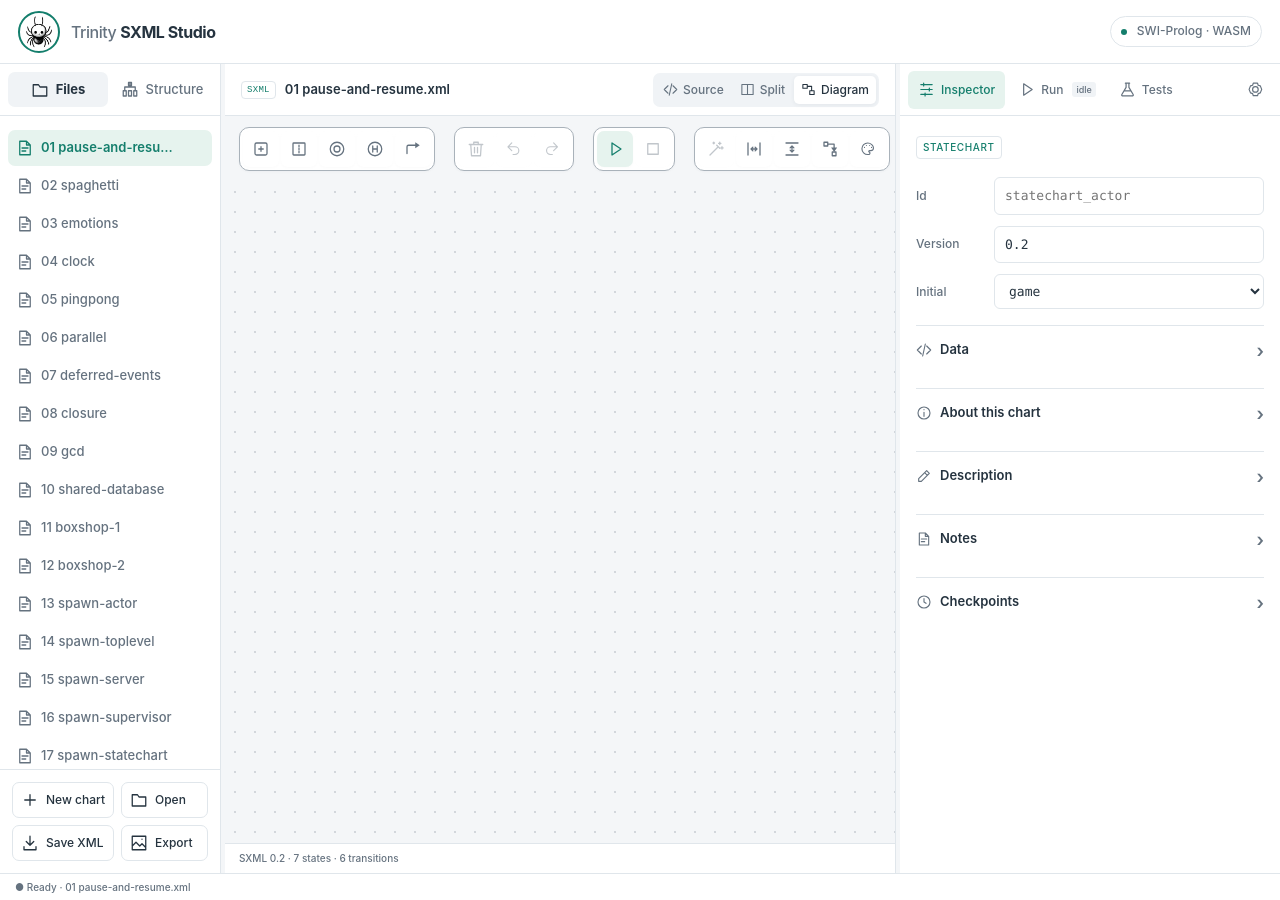
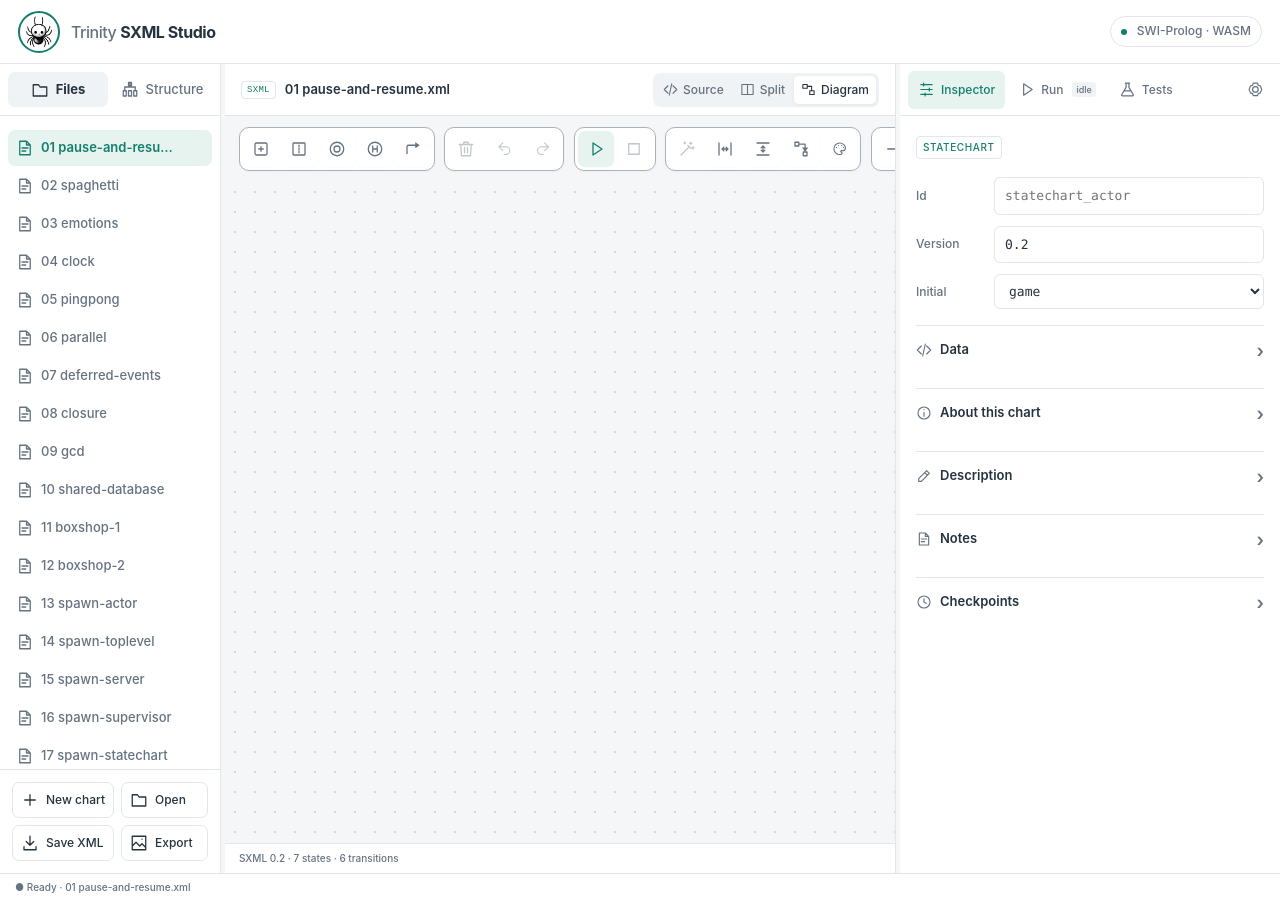
Before and after one commit to torbjornlager/book-project-home, a Jekyll site: the page sxml-studio/index.html, which Jekyll copies as it is, in a window 1280 px wide. Built offline with Jekyll 4.4.1, drawn with Linux system fonts in a browser that asks for light colours; a script that is not in the unit is left out.

Commit message:
Halve spacing between toolbar groups

```diff
--- a/sxml-studio/index.html
+++ b/sxml-studio/index.html
@@ -20,7 +20,7 @@
 <script defer src="js/app.js?v=20261126-header-colours"></script>
 <script defer src="js/studio-tools.js?v=20261124-split3"></script>
 <link rel="stylesheet" href="studio-tools.css?v=20261126-saturated-highlights">
-<link rel="stylesheet" href="studio-chrome.css?v=20261126-toolbar-groups">
+<link rel="stylesheet" href="studio-chrome.css?v=20261126-toolbar-gap">
 </head>
 <body class="light" data-view="diagram" data-layout="horizontal">
 <script src="js/ui-preferences.js"></script>
--- a/sxml-studio/studio-chrome.css
+++ b/sxml-studio/studio-chrome.css
@@ -140,5 +140,5 @@ body[data-focus=true] .workspace,body[data-focus=true] .query-pane,body[data-foc
 @media(pointer:coarse){.top-actions button,.side-tabs button{min-height:40px;min-width:40px}#files .file-remove{opacity:1;pointer-events:auto;width:34px}}
 
 /* Framed tool groups retain their spacing when the toolbar scrolls. */
-.chart-toolbar{height:66px;min-height:66px;gap:5mm}
+.chart-toolbar{height:66px;min-height:66px;gap:2.5mm}
 .chart-toolbar .toolbar-group{display:flex;align-items:center;flex:none;gap:2px;padding:3px;border:1px solid color-mix(in srgb,var(--muted) 45%,var(--line));border-radius:10px;background:var(--panel);box-shadow:0 1px 3px #152b3b08}
```
